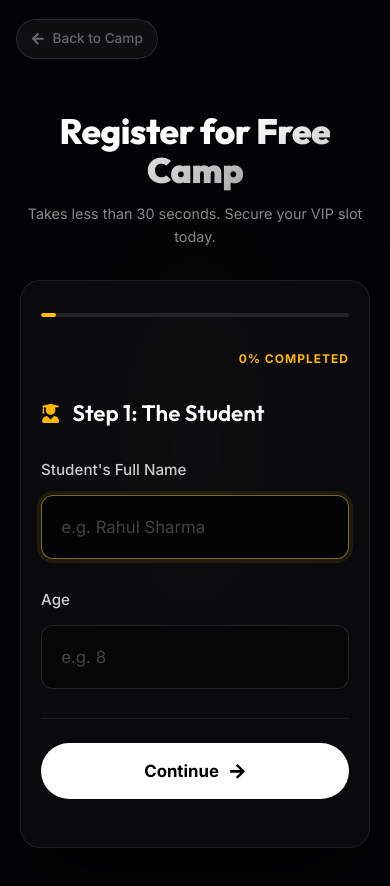
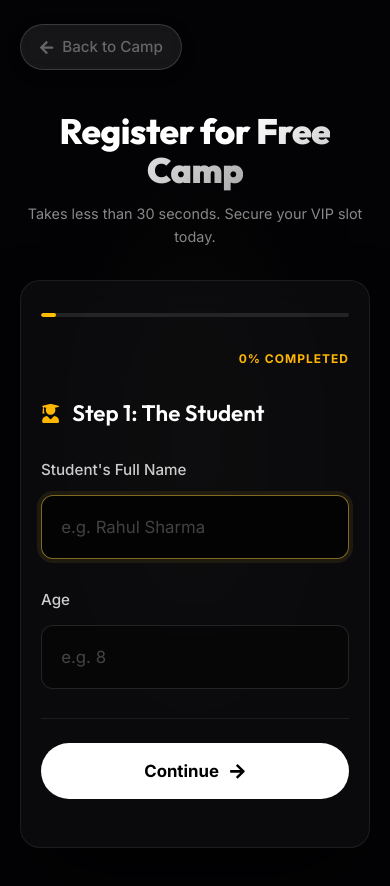
Before and after one commit to skfkarate/SKF-Karate, a Next.js app: page /summer-camp/enroll in a window 390 px wide. Shown: the top 886 px of the page. Built offline with nearby package versions, Linux system fonts and the light colour scheme.

Commit message:
fix: Improve responsive mobile styling for Back to Camp button

```diff
--- a/app/summer-camp/enroll/enroll.css
+++ b/app/summer-camp/enroll/enroll.css
@@ -392,13 +392,15 @@
     }
 
     .wizard-back-link {
-        top: 1.2rem;
-        left: 1rem;
-        background: rgba(255, 255, 255, 0.05);
-        padding: 8px 14px;
+        top: 1.5rem;
+        left: 1.25rem;
+        background: rgba(255, 255, 255, 0.08);
+        padding: 10px 18px;
         border-radius: 50px;
-        border: 1px solid rgba(255, 255, 255, 0.1);
+        border: 1px solid rgba(255, 255, 255, 0.15);
         backdrop-filter: blur(10px);
+        font-size: 0.95rem;
+        box-shadow: 0 4px 15px rgba(0,0,0,0.2);
     }
 
     .wizard-stage__title {
```
